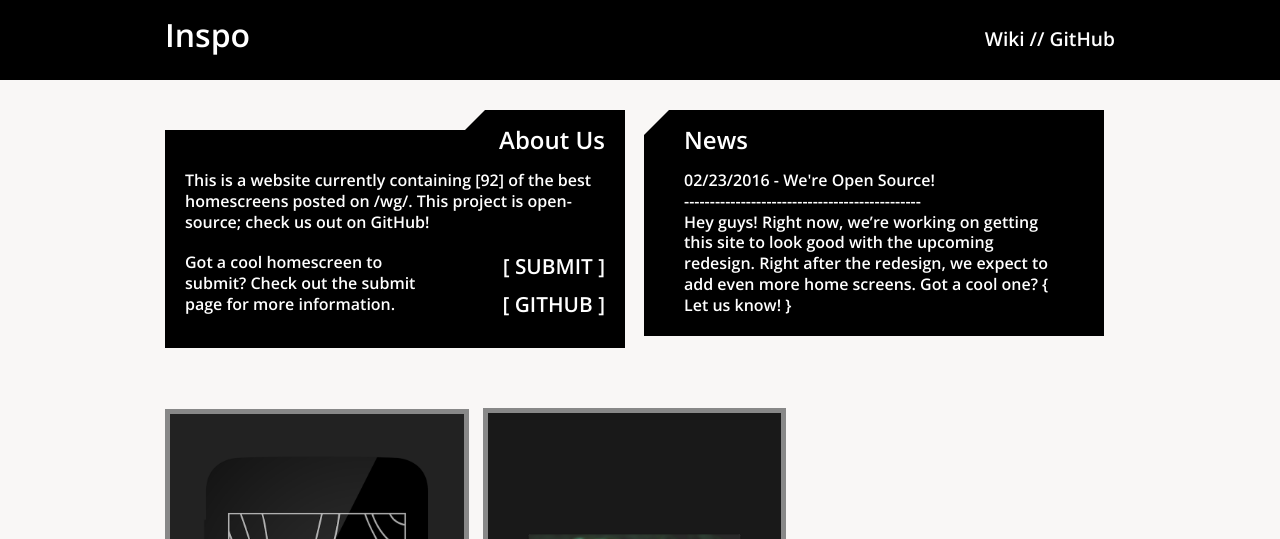
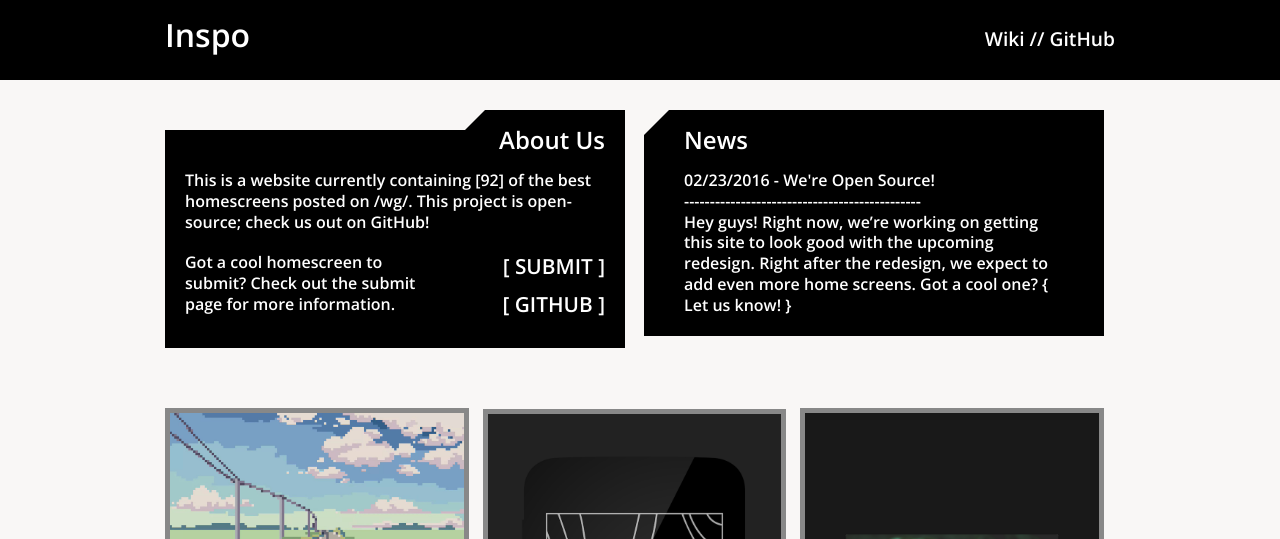
Before and after one commit to homescreens/homescreens, a Jekyll site: the page built from index.html, in a window 1280 px wide. Shown: the top 539 px of the page. Built offline with Jekyll 4.4.1, drawn with Linux system fonts in a browser that asks for light colours; grey boxes are pictures that could not be loaded.

Commit message:
Update homescreens.yml

```diff
--- a/_data/homescreens.yml
+++ b/_data/homescreens.yml
@@ -1,3 +1,9 @@
+
+- image_url: /assets/images/thumbs/0094.jpg
+  full_path: /assets/images/webm/0094.webm
+  col-size: col-1
+  type: webm
+
 - image_url: /assets/images/thumbs/0093.png
   full_path: /assets/images/full/0093.png
   col-size: col-1
```
